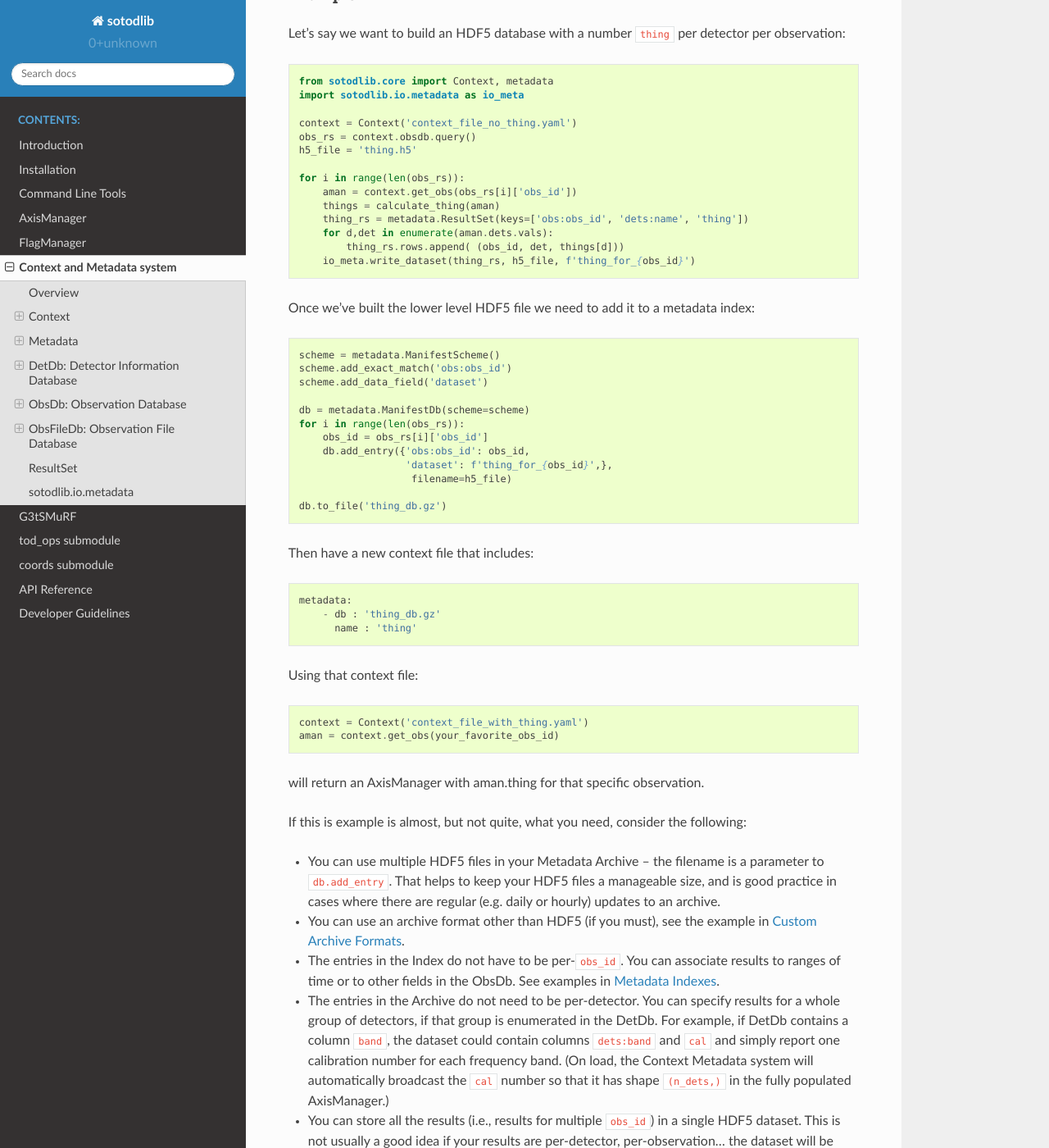
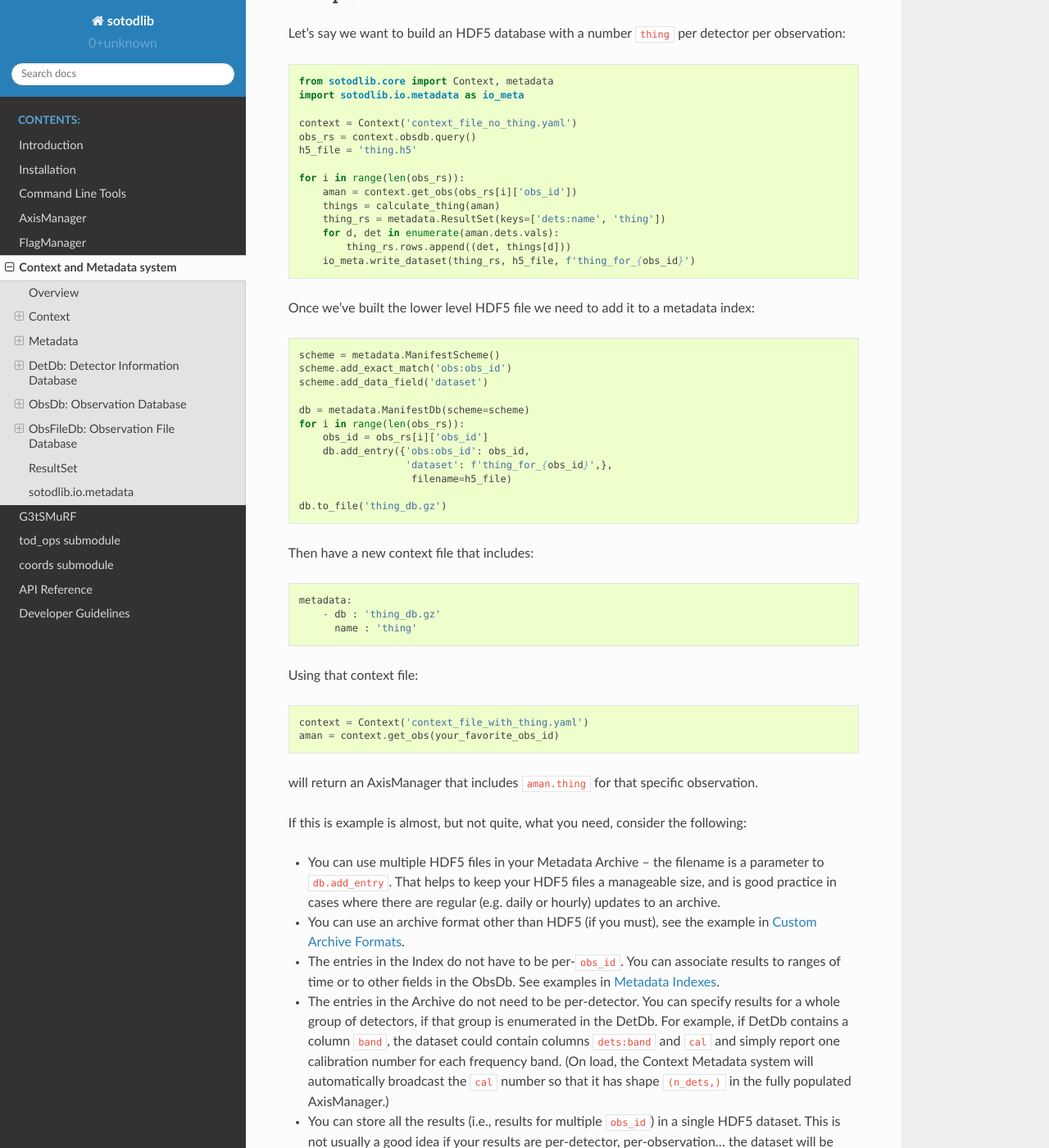
Before and after one commit to simonsobs/sotodlib, a Sphinx documentation site: the page built from docs/context.rst, in a window 1280 px wide and 1400 px high, scrolled down 6659 px. Shown: the whole window at 82% size. Built offline with Sphinx 7.4.7 and the Read the Docs theme 2.0.0, drawn with Linux system fonts in a browser that asks for light colours.

Commit message:
docs: remove unnecessary column from example

```diff
--- a/docs/context.rst
+++ b/docs/context.rst
@@ -324,9 +324,9 @@ per detector per observation::
     for i in range(len(obs_rs)):
         aman = context.get_obs(obs_rs[i]['obs_id'])
         things = calculate_thing(aman)
-        thing_rs = metadata.ResultSet(keys=['obs:obs_id', 'dets:name', 'thing'])
-        for d,det in enumerate(aman.dets.vals):
-            thing_rs.rows.append( (obs_id, det, things[d]))
+        thing_rs = metadata.ResultSet(keys=['dets:name', 'thing'])
+        for d, det in enumerate(aman.dets.vals):
+            thing_rs.rows.append((det, things[d]))
         io_meta.write_dataset(thing_rs, h5_file, f'thing_for_{obs_id}')
 
 Once we've built the lower level HDF5 file we need to add it to a
@@ -356,8 +356,8 @@ Using that context file::
     context = Context('context_file_with_thing.yaml')
     aman = context.get_obs(your_favorite_obs_id)
 
-will return an AxisManager with aman.thing for that specific
-observation.
+will return an AxisManager that includes ``aman.thing`` for that
+specific observation.
 
 If this is example is almost, but not quite, what you need, consider the
 following:
```
